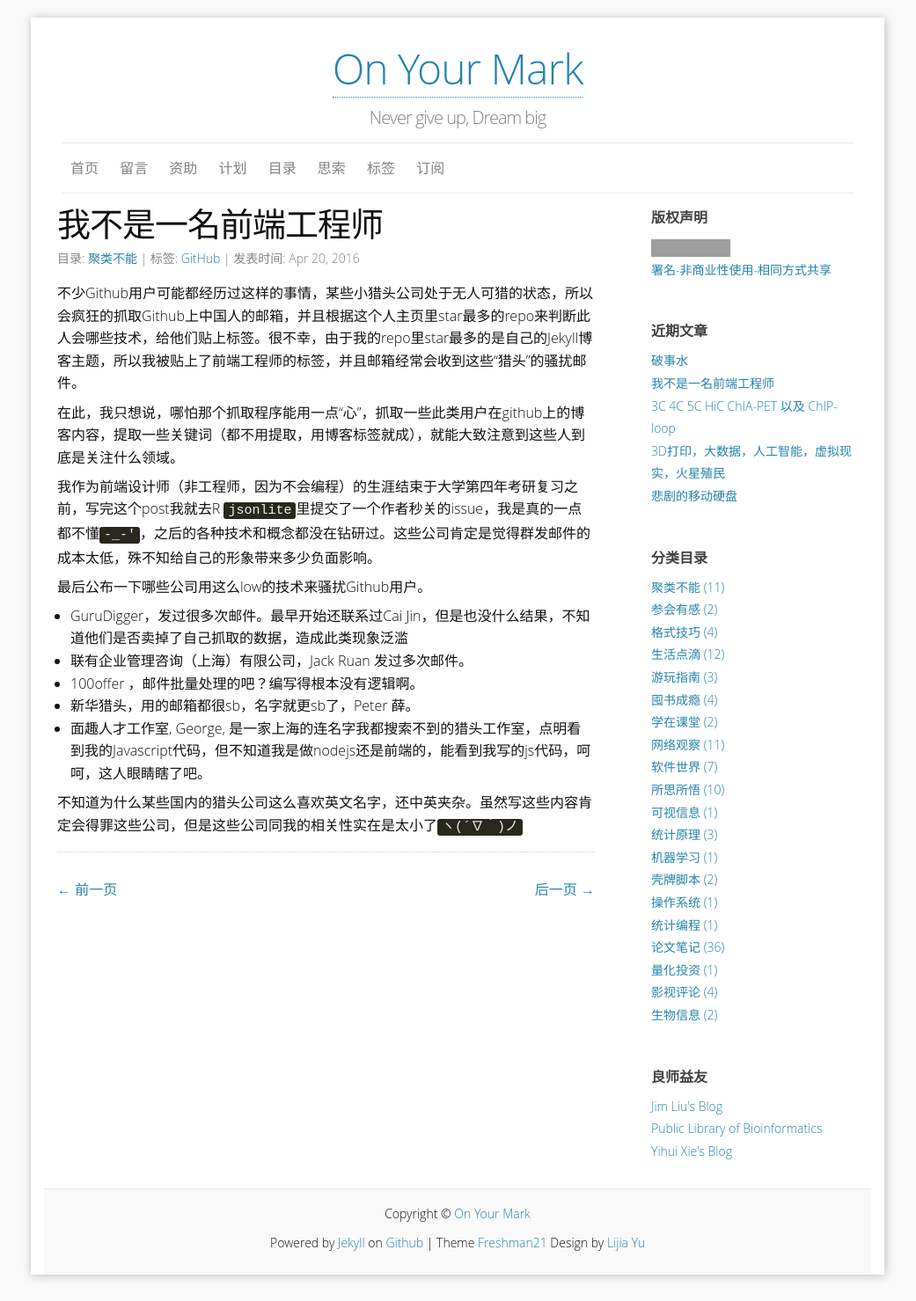
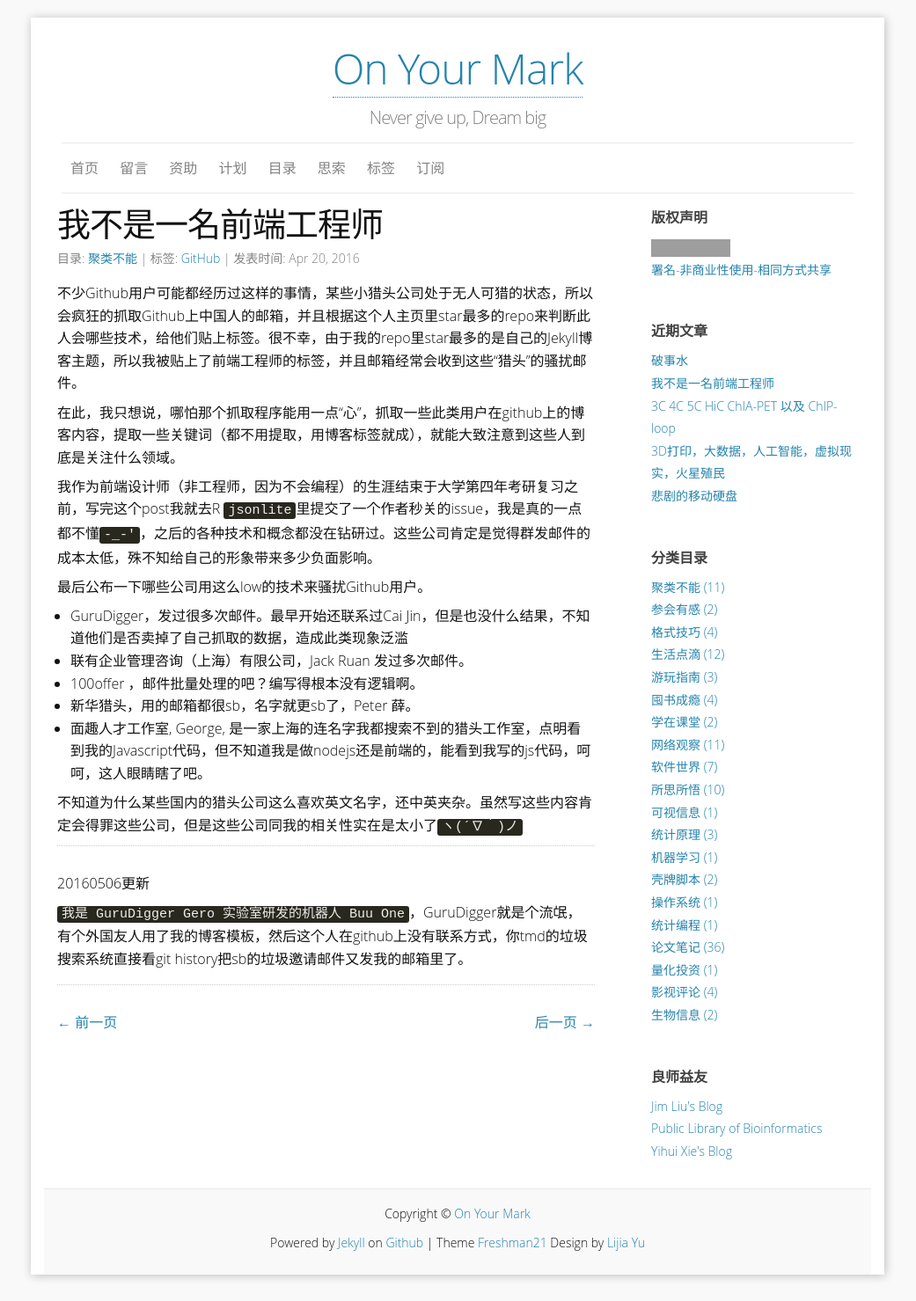
Before and after one commit to yulijia/cn, a Jekyll site: the page built from _posts/2016-04-20-I-am-not-a-frontend-engineer.md, in a window 1280 px wide. Shown: the whole page at 88% size, without its empty margins (120-1161 px from the left). Built offline with Jekyll 4.4.1, drawn with Linux system fonts in a browser that asks for light colours; some web fonts are replaced; comment, search, counter and statistics services are not loaded; grey boxes are pictures that could not be loaded.

Commit message:
update(content): GuruDigger is a disgusting company

```diff
--- a/_posts/2016-04-20-I-am-not-a-frontend-engineer.md
+++ b/_posts/2016-04-20-I-am-not-a-frontend-engineer.md
@@ -23,3 +23,9 @@ tags:
 - 面趣人才工作室, George, 是一家上海的连名字我都搜索不到的猎头工作室，点明看到我的Javascript代码，但不知道我是做nodejs还是前端的，能看到我写的js代码，呵呵，这人眼睛瞎了吧。
 
 不知道为什么某些国内的猎头公司这么喜欢英文名字，还中英夹杂。虽然写这些内容肯定会得罪这些公司，但是这些公司同我的相关性实在是太小了`ヽ(´∇｀)ノ`
+
+---------------------------------
+
+20160506更新
+
+`我是 GuruDigger Gero 实验室研发的机器人 Buu One`，GuruDigger就是个流氓，有个外国友人用了我的博客模板，然后这个人在github上没有联系方式，你tmd的垃圾搜索系统直接看git history把sb的垃圾邀请邮件又发我的邮箱里了。
```
